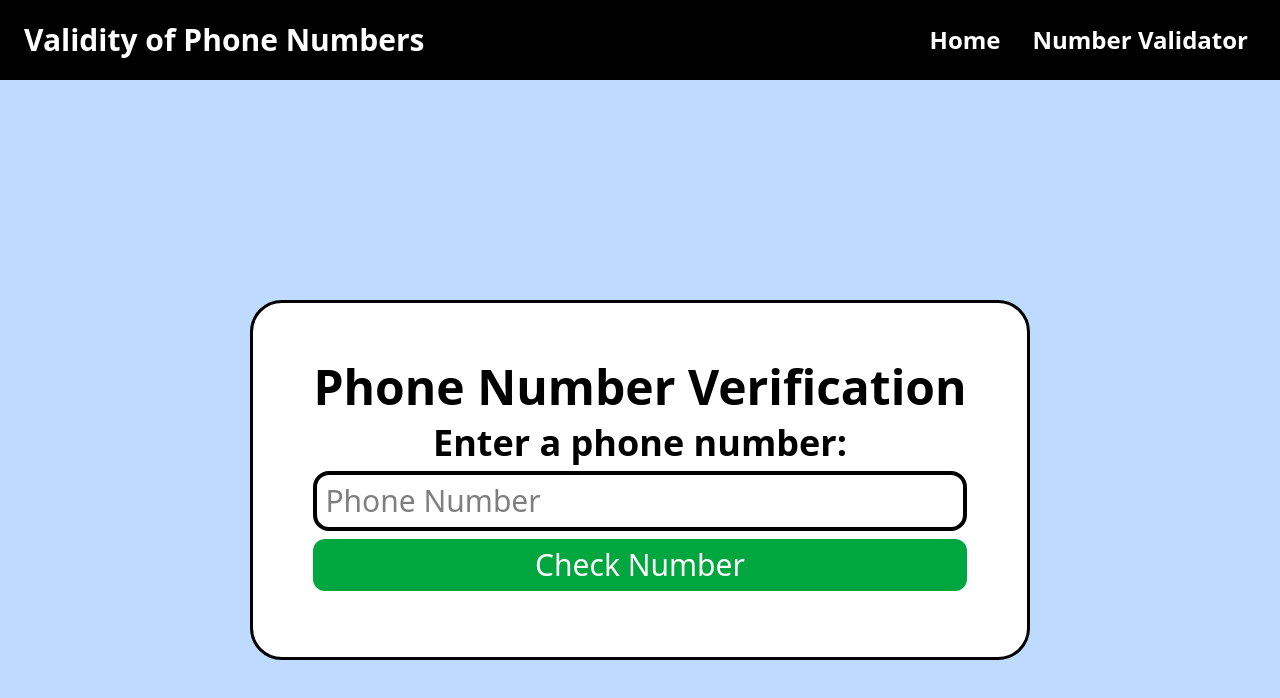
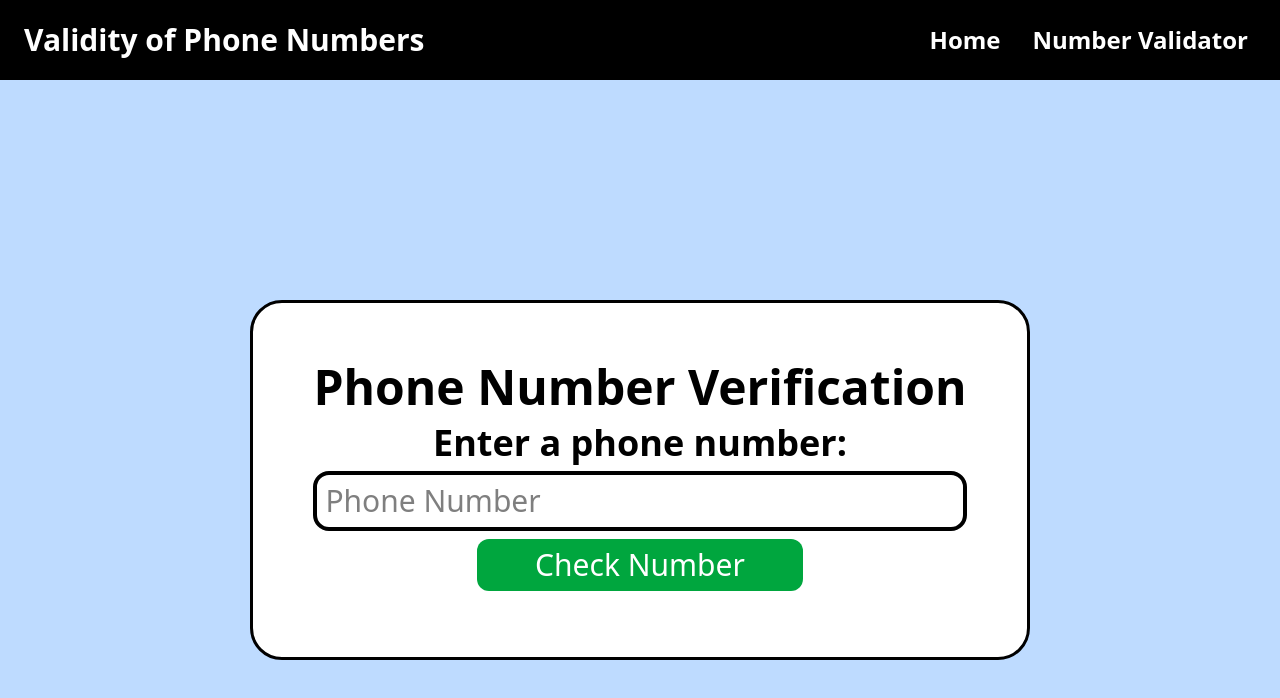
Before and after one commit to acaaron23/mp-4, a Next.js app: page /numbercheck in a window 1280 px wide. Shown: the top 698 px of the page. Built offline with nearby package versions, Linux system fonts and the light colour scheme.

Commit message:
Changes to styling and buttons

```diff
--- a/app/numbercheck/page.tsx
+++ b/app/numbercheck/page.tsx
@@ -8,7 +8,7 @@ export default function NumberCheck(){
 
     return (
         <div className="flex flex-col items-center justify-center bg-blue-200 h-200">
-            <div className="flex flex-col bg-white border-black border-3 p-15 h-90 rounded-4xl">
+            <div className="flex flex-col items-center bg-white border-black border-3 p-15 h-90 rounded-4xl">
                 <h1 className="font-bold text-5xl text-black mb-3">
                     Phone Number Verification
                 </h1>
@@ -22,10 +22,8 @@ export default function NumberCheck(){
                     className = "w-full bg-white border-black border-4 rounded-2xl text-3xl p-2 mt-2"
                     onChange={(e) => setNumber(e.target.value)}
                 />
-                <Link href={`/${number}`}>
-                    <button type="button" className="w-full text-white text-3xl rounded-xl bg-green-600 hover:bg-green-500 p-2 mt-2">
-                        Check Number
-                    </button>
+                <Link href={`/${number}`} className="w-1/2 text-white text-3xl text-center rounded-xl bg-green-600 hover:bg-green-500 p-2 mt-2">
+                    Check Number
                 </Link>
             </div>
         </div>
```
